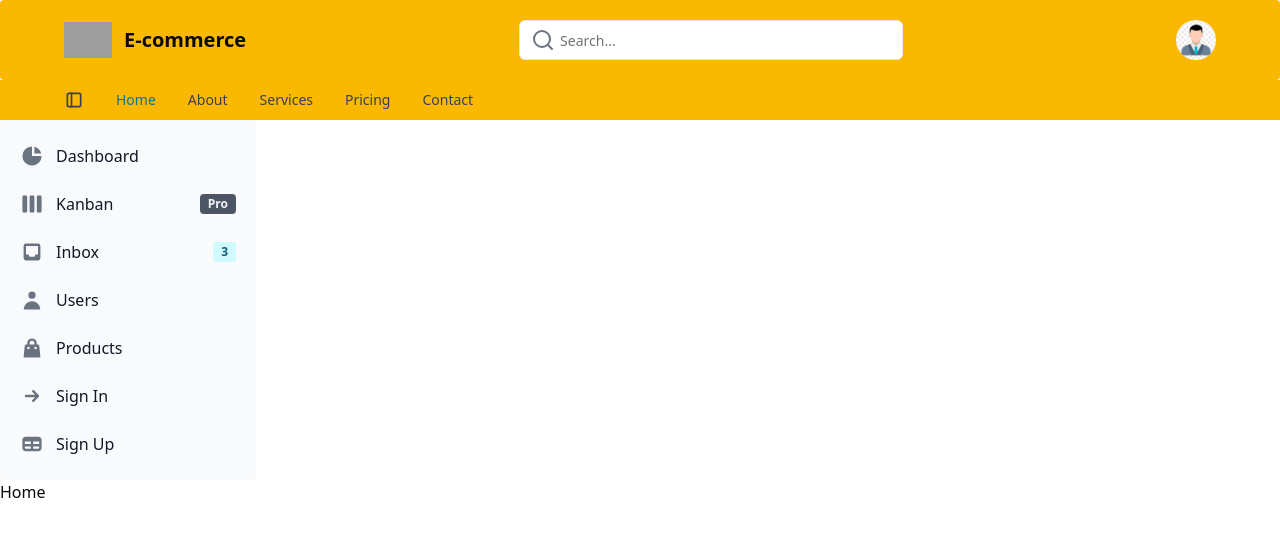
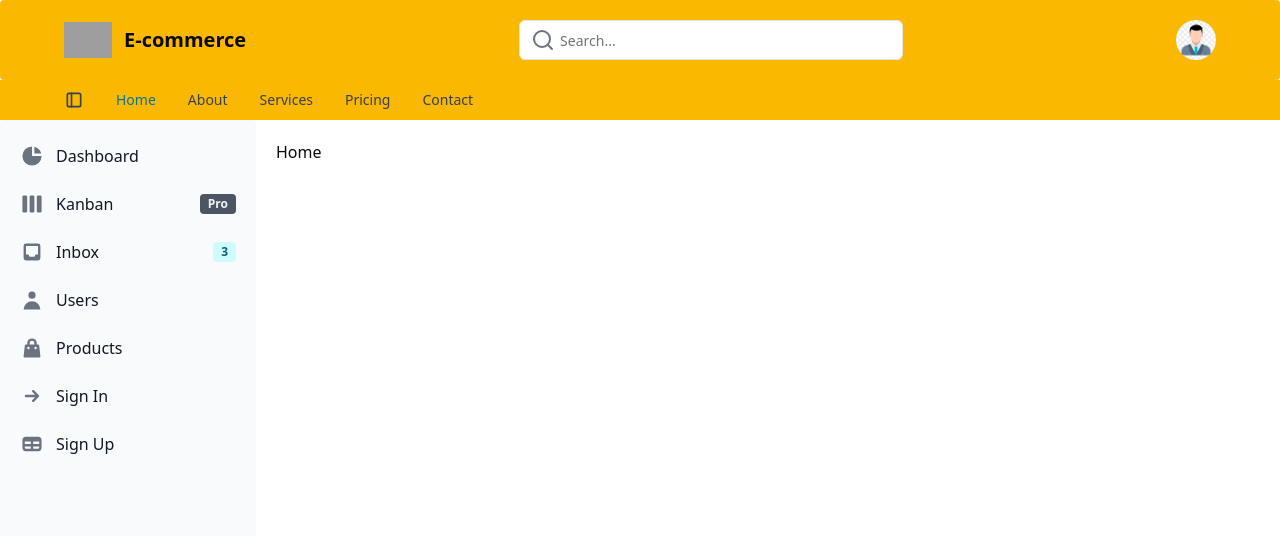
Before and after one commit to Nicolas-Ezequiel-Rio/ecommerce-react, a React (Vite) app: page / in a window 1280 px wide. Both pictures are taken after a click on the icon 74 px from the left and 100 px from the top of the page. Shown: the top 536 px of the page. Built offline with nearby package versions, Linux system fonts and the light colour scheme; grey boxes are pictures that could not be loaded.

Commit message:
style: #4 sidebar render

```diff
--- a/src/App.tsx
+++ b/src/App.tsx
@@ -17,8 +17,13 @@ export default function App() {
   return (
     <>
       <NavbarComponent toggleSidebar={toggleSidebar} />
-      {isSidebarOpen && <SidebarComponent />}
-
+      <div style={{ display: 'flex', minHeight: 'calc(100vh - 70px)' }}>
+        {isSidebarOpen && (
+          <div style={{ minWidth: '250px' }}>
+            <SidebarComponent />
+          </div>
+        )}
+        <div style={{ flex: 1, padding: '20px' }}>
           <BrowserRouter>
             <Routes>
               <Route path='/' element={<Home />} />
@@ -27,6 +32,8 @@ export default function App() {
               <Route path='*' element={<NotFound />} />
             </Routes>
           </BrowserRouter>
+        </div>
+      </div>
     </>
   )
 }
--- a/src/components/sidebar/Sidebar.tsx
+++ b/src/components/sidebar/Sidebar.tsx
@@ -13,7 +13,7 @@ import {
 
 export function SidebarComponent() {
   return (
-    <Sidebar aria-label='Default sidebar example'>
+    <Sidebar>
       <Sidebar.Items>
         <Sidebar.ItemGroup>
           <Sidebar.Item href='#' icon={HiChartPie}>
```
Lines whose indentation alone changed are shown as unchanged.
